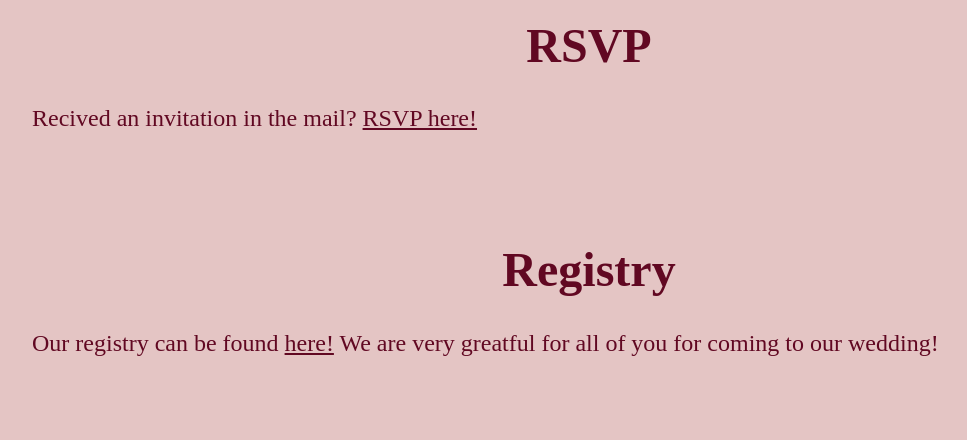
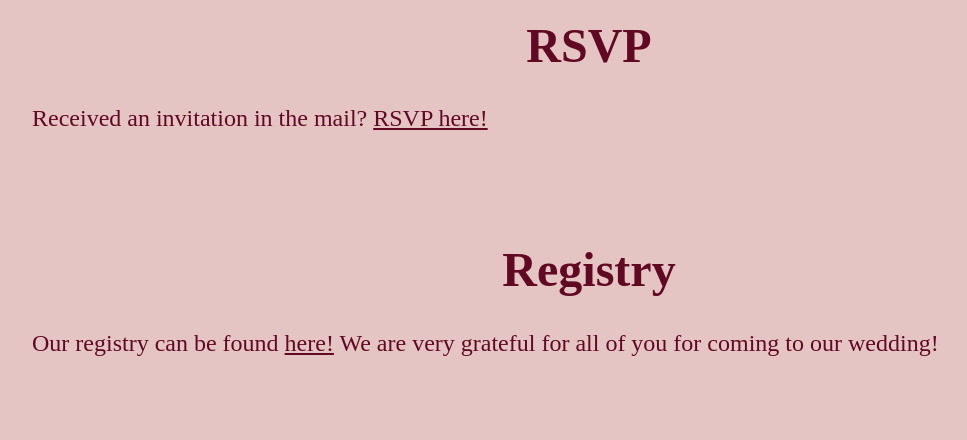
Before and after one commit to Leviticoos/leviticusrhoden, a PHP site: page /wedding.php in a window 1280 px wide. Shown: the part 1039-1479 px from the top of the page, without its empty margins (51-1018 px from the left). Run offline with PHP 8.4, Linux system fonts and the light colour scheme.

Commit message:
Update wedding.php
fixeda da typos

```diff
--- a/wedding.php
+++ b/wedding.php
@@ -35,7 +35,7 @@ Rhoden Wedding
 <h1 id="rsvp">
 RSVP
 </h1>
-<p>Recived an invitation in the mail? <a href="rsvp.php">RSVP here!</a></p>
+<p>Received an invitation in the mail? <a href="rsvp.php">RSVP here!</a></p>
 
 <br><br>
 
@@ -44,7 +44,7 @@ RSVP
 Registry
 </h1>
 <p>
-    Our registry can be found <a href="https://registry.theknot.com/emma-miller-levi-rhoden-december-2023-wa/57059518">here!</a> We are very greatful for all of you for coming to our wedding!
+    Our registry can be found <a href="https://registry.theknot.com/emma-miller-levi-rhoden-december-2023-wa/57059518">here!</a> We are very grateful for all of you for coming to our wedding!
 </p>
 <br><br>
 
```
